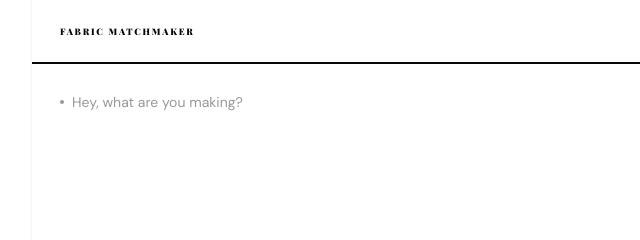
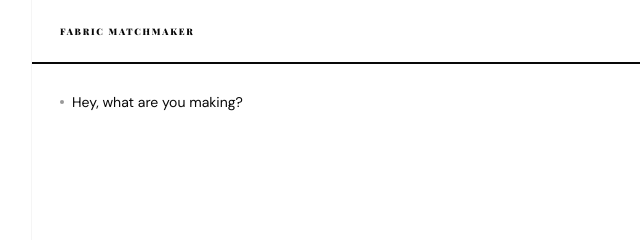
Before and after one commit to thatodee/selvedge-chatbot, a website: page index.html in a window 1280 px wide. Shown: the top 240 px of the page, 249-889 px from the left. Drawn offline with nearby package versions, Linux system fonts and the light colour scheme.

Commit message:
Update index.html

```diff
--- a/index.html
+++ b/index.html
@@ -20,8 +20,8 @@
   .msg-row.user .msg-dot{background:var(--black)}
   .msg-text{font-size:14px;line-height:1.5;color:var(--black);white-space:pre-wrap}
   .msg-row.user .msg-text{text-align:right}
-  .msg-row.bot .msg-text{color:var(--mid)}
-  .msg-row.error .msg-text{color:#b00020;font-size:12px;font-family:ui-monospace,monospace}
+.msg-row.bot .msg-text{color:var(--black)}
+ .msg-row.error .msg-text{color:#b00020;font-size:12px;font-family:ui-monospace,monospace}
   .input-area{border-top:2px solid var(--black);padding:16px 28px;display:flex;gap:12px}
   .input-field{flex:1;border:1px solid var(--black);padding:12px;font-family:var(--sans);font-size:14px}
   .input-field:focus{outline:none;background:var(--off)}
```
